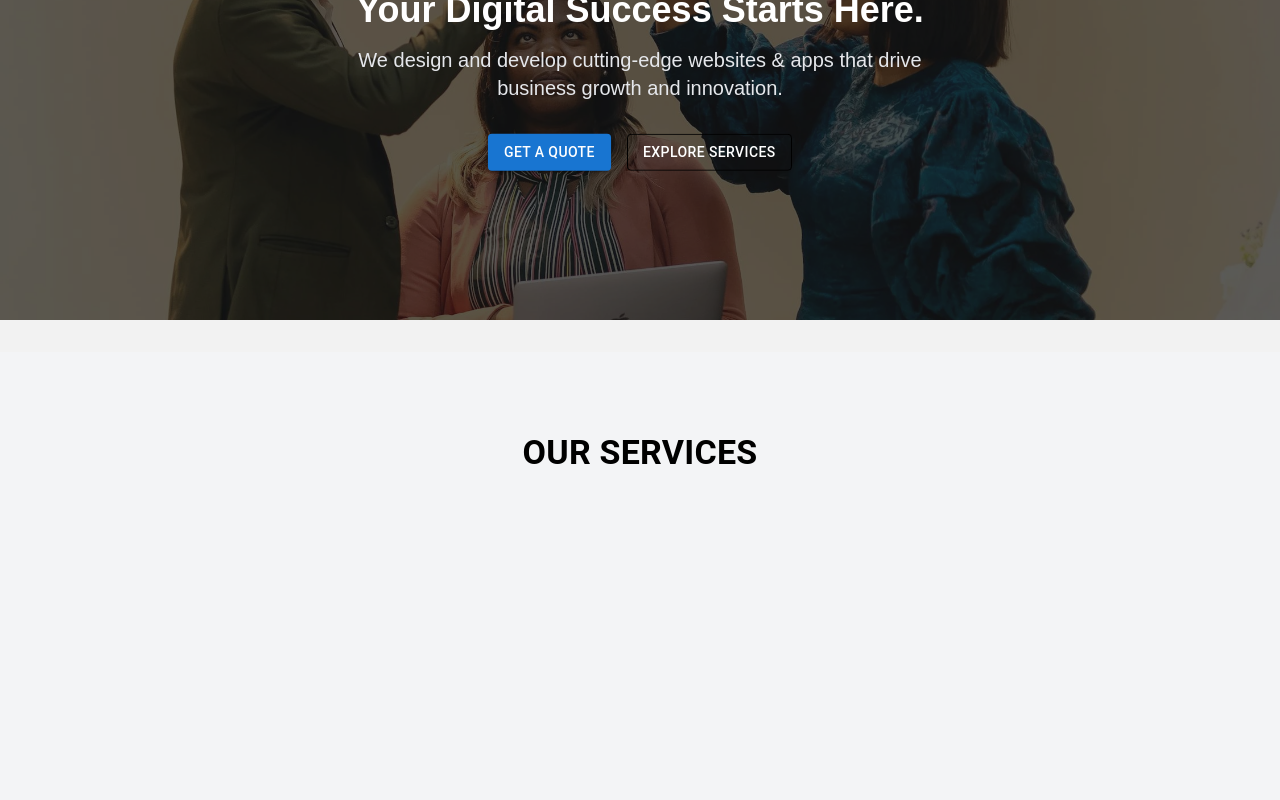
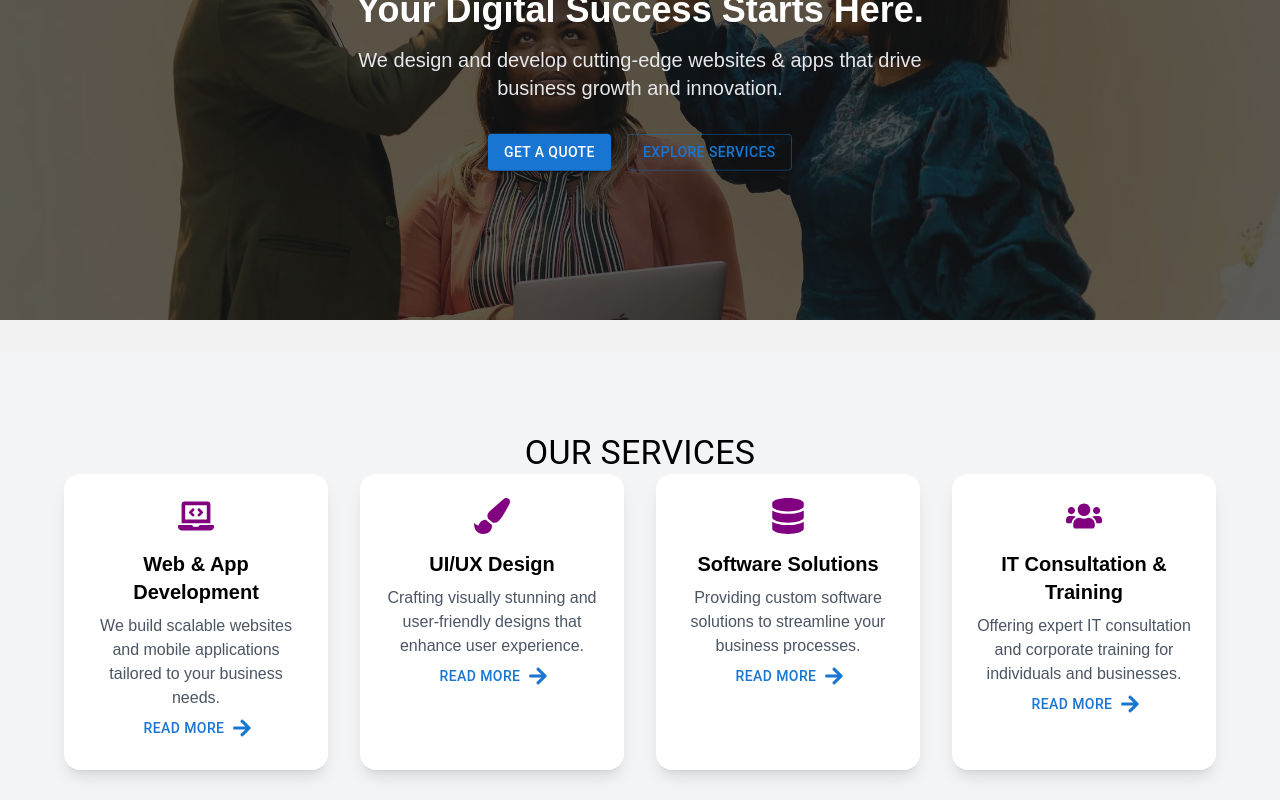
Before and after one commit to Obichris1/oxris, a Next.js app: page / in a window 1280 px wide. Shown: the part 320-1120 px from the top of the page. Built offline with nearby package versions, Linux system fonts and the light colour scheme.

Commit message:
tailwind fix

```diff
--- a/src/app/components/Navbar.jsx
+++ b/src/app/components/Navbar.jsx
@@ -26,9 +26,9 @@ const Navbar = () => {
 
   const services = [
     { name: "Web Development", path: "/Services/web-development" },
-    { name: "App Development", path: "/Services/app-development" },
+    { name: "App Development", path: "/Services/software-solutions" },
     { name: "UI/UX Design", path: "/Services/ui-ux-design" },
-    { name: "Software Training", path: "/Services/software-training" },
+    { name: "Software Training", path: "/Services/it-consultation" },
   ];
 
   return (
--- a/tailwind.config.mjs
+++ b/tailwind.config.mjs
@@ -1,6 +1,6 @@
 /** @type {import('tailwindcss').Config} */
 export default {
-  important : true,
+  // important : true,
   content: [
     "./src/pages/**/*.{js,ts,jsx,tsx,mdx}",
     "./src/components/**/*.{js,ts,jsx,tsx,mdx}",
```
